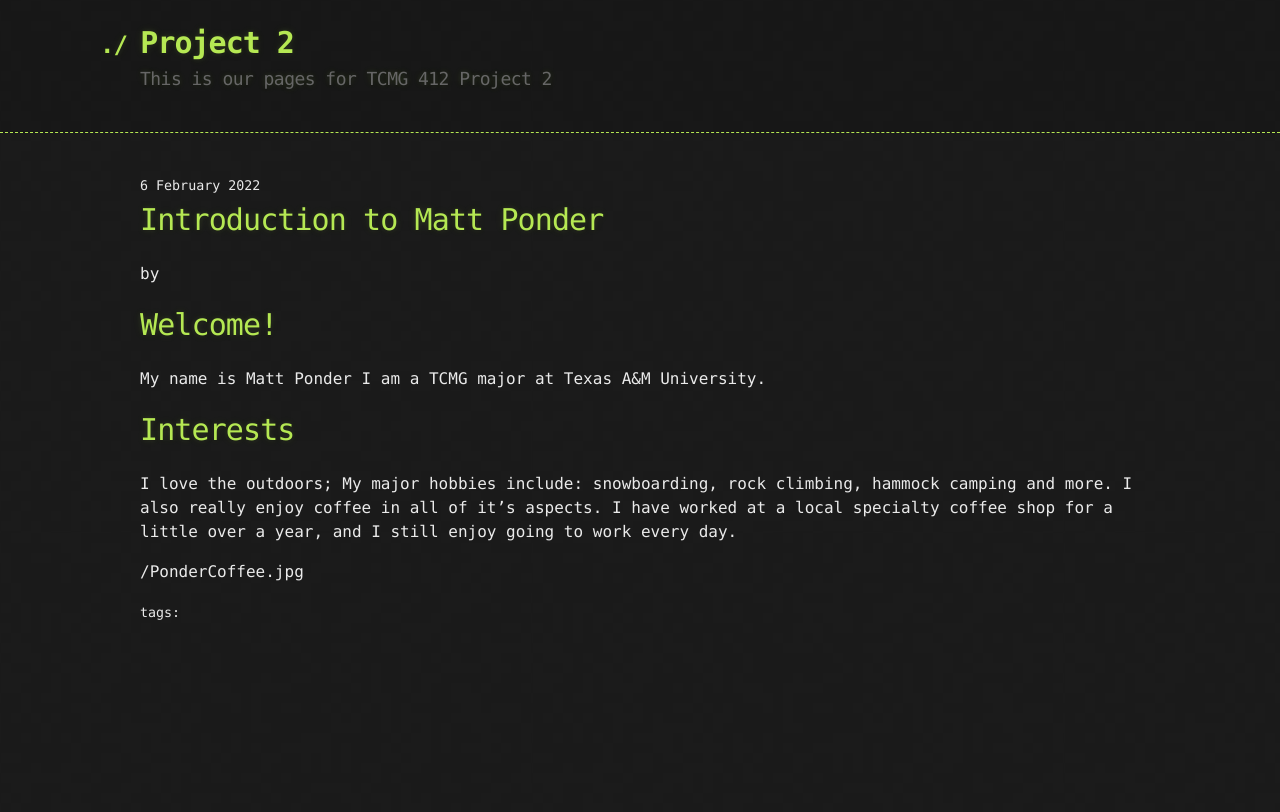
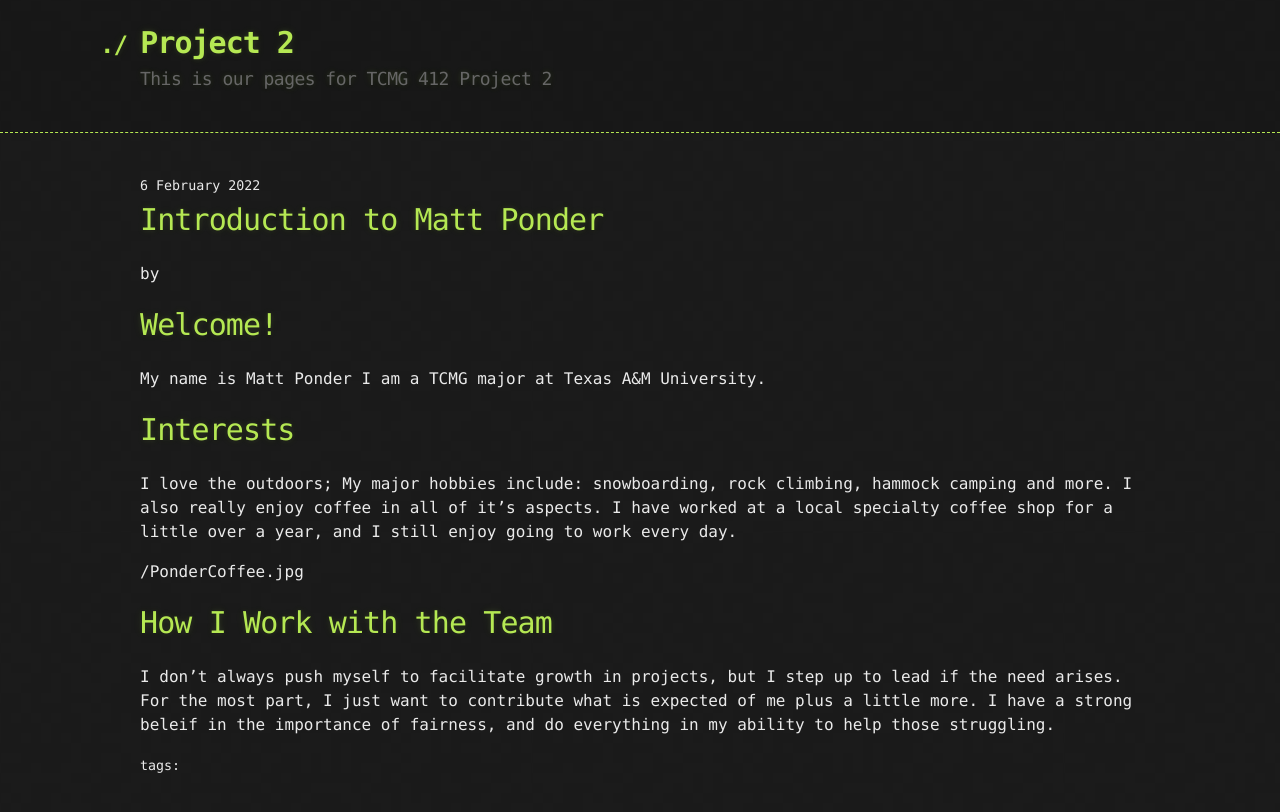
Before and after one commit to Spring22TCMG412Group4/Project2, a Jekyll site: the page built from _posts/2022-02-06-MattPonder.md, in a window 1280 px wide. Shown: the top 812 px of the page. Built offline with Jekyll 4.4.1, drawn with Linux system fonts in a browser that asks for light colours.

Commit message:
Update 2022-02-06-MattPonder.md

```diff
--- a/_posts/2022-02-06-MattPonder.md
+++ b/_posts/2022-02-06-MattPonder.md
@@ -8,6 +8,8 @@ title:  "Introduction to Matt Ponder"
 My name is Matt Ponder
 I am a TCMG major at Texas A&M University.
 
+
+
 # Interests
 
 I love the outdoors; My major hobbies include: snowboarding, rock climbing,
@@ -17,3 +19,10 @@ specialty coffee shop for a little over a year, and I still enjoy going to
 work every day.
 
 /PonderCoffee.jpg
+
+# How I Work with the Team
+
+I don't always push myself to facilitate growth in projects, but I step up to
+lead if the need arises. For the most part, I just want to contribute what is
+expected of me plus a little more. I have a strong beleif in the importance of
+fairness, and do everything in my ability to help those struggling.
```
